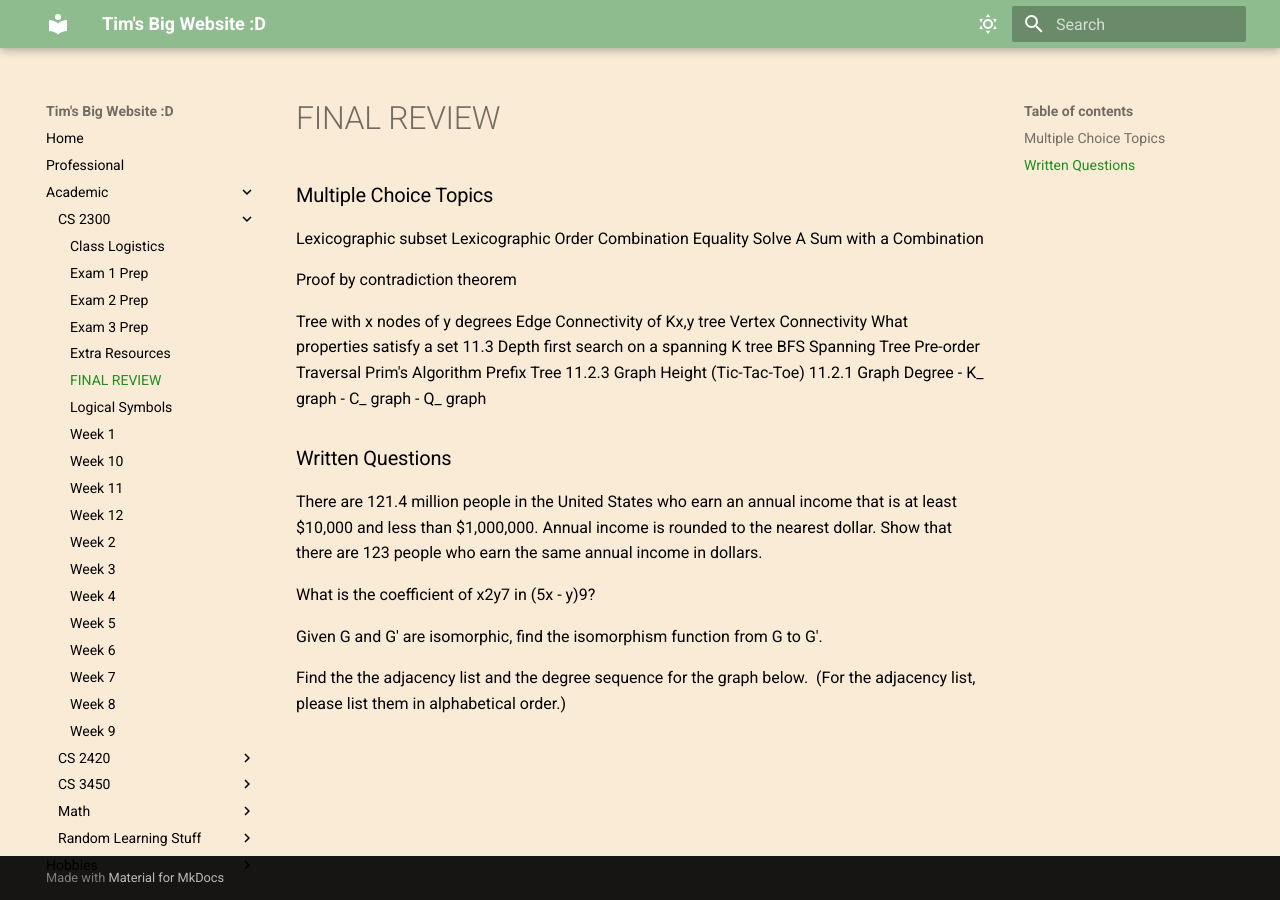
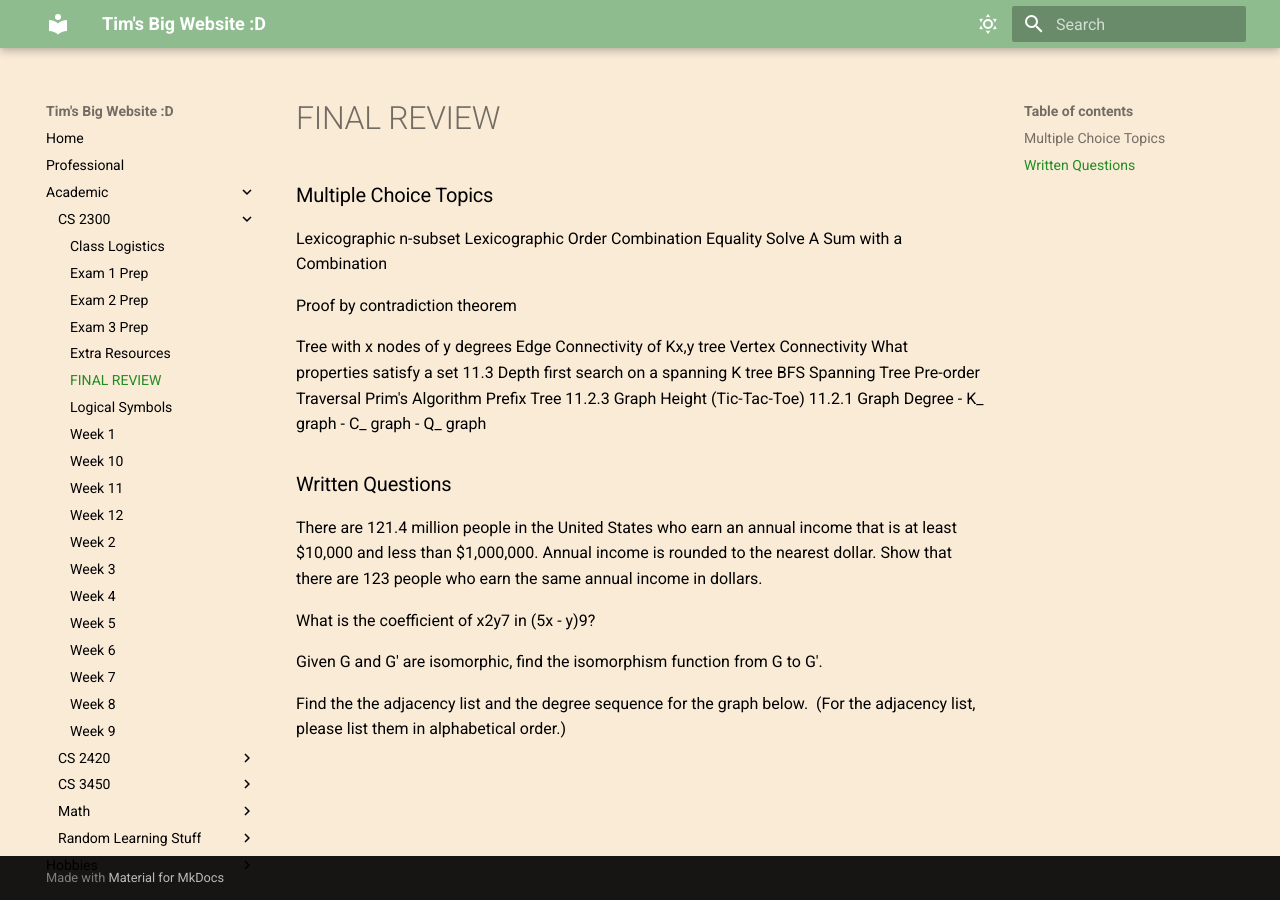
Before and after one commit to fishslips/TimSeverance, an MkDocs documentation site: the page built from docs/Academic/CS-2300/FINAL REVIEW.md, in a window 1280 px wide. Built offline with MkDocs 1.6.1 and Material for MkDocs 9.7.7, drawn with Linux system fonts in a browser that asks for light colours.

```diff
--- a/docs/Academic/CS-2300/FINAL REVIEW.md
+++ b/docs/Academic/CS-2300/FINAL REVIEW.md
@@ -1,7 +1,7 @@
 
 ### Multiple Choice Topics
 
-Lexicographic subset
+Lexicographic n-subset
 Lexicographic Order
 Combination Equality
 Solve A Sum with a Combination
```
Also changed, not shown: docs/Hobbies/Music/Guitar Instructors.md (added, +24 -0 lines).
